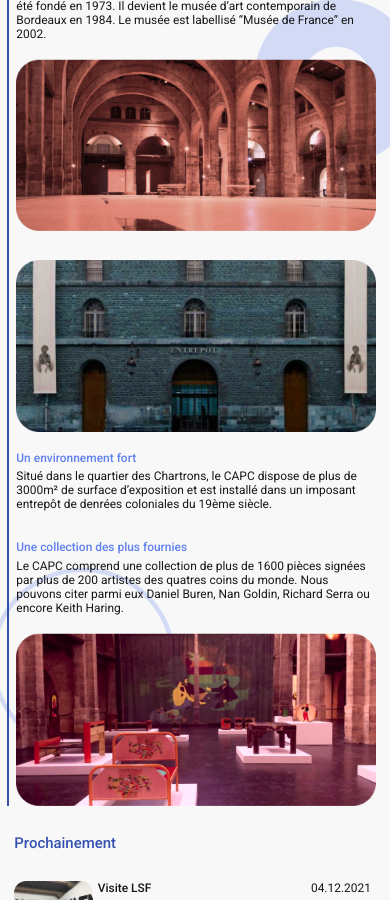
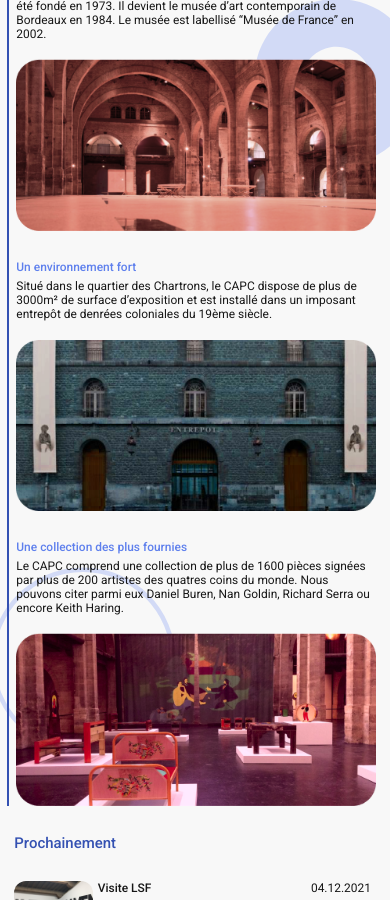
Before and after one commit to studio-beauvoir/jekyll-capc, a Jekyll site: the page built from _pages/index.html, in a window 390 px wide and 900 px high, scrolled down 1214 px. Built offline with Jekyll 4.4.1, drawn with Linux system fonts in a browser that asks for light colours.

Commit message:
modif images histoire

```diff
--- a/_includes/sections/home/brin-histoire.html
+++ b/_includes/sections/home/brin-histoire.html
@@ -23,8 +23,8 @@
             </div>
         </div>
 
-        <div class="row justify-content-around align-items-center my-5">
-            <img class="col-lg-5 col-12 img-fluid border_radius mobile_margin_bottom"
+        <div class="row justify-content-around align-items-center mobile_reverse my-5">
+            <img class="col-lg-5 col-12 img-fluid border_radius mobile_margin_top"
                 src="/assets/img/environnement.jpg"
                 alt="Le bâtiment du CAPC">
             <div class="col-lg-4 col-12">
--- a/_sass/sections/home/brin-histoire.scss
+++ b/_sass/sections/home/brin-histoire.scss
@@ -16,6 +16,12 @@
     .mobile_margin_bottom{
         @media only screen and (max-width:991px){
             margin-bottom: 5%;
+        }
+    }
+
+    .mobile_reverse{
+        @media only screen and (max-width:991px){
+            flex-direction:column-reverse;
         }
     }
 
```
Also changed, not shown: assets/img/on-vend-du-vent-google.jpg (added).
